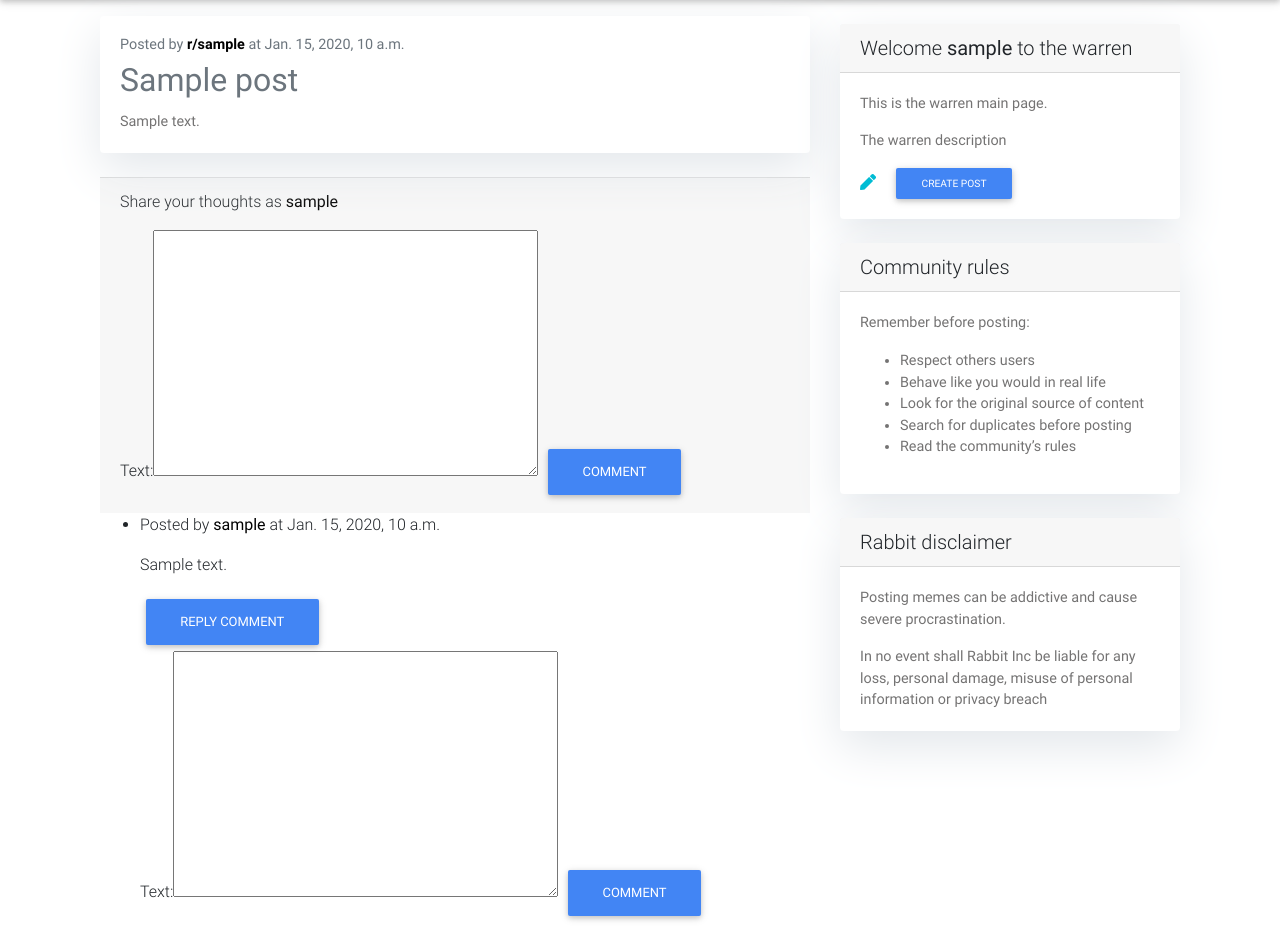
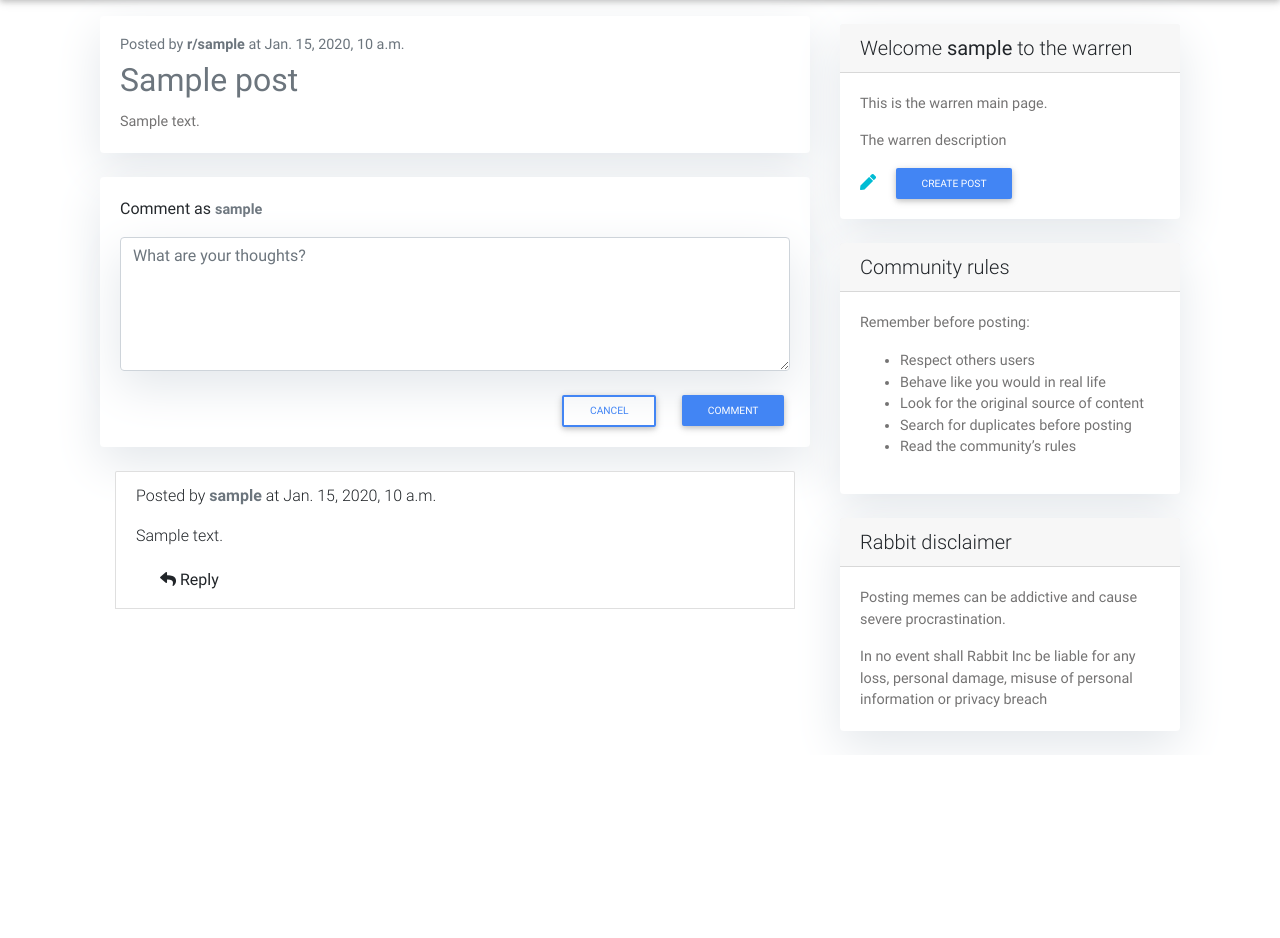
Before and after one commit to UB-ES-19/B2-rabbit, a Django app: page /p/1 in a window 1280 px wide. Shown: the part 58-996 px from the top of the page. After the commit the page ends 808 px from the top, so only its background shows below. Run offline with Django 3.2, Linux system fonts and the light colour scheme; a user stored in the database is signed in; tables that the repository leaves empty hold one stand-in row (values such as "Sample post"); some libraries are stand-ins or nearby versions.

Commit message:
US12-5/6 finished post and coments page. Nested view of coments, hidden form text field, reply, cancel and confirm buttons, added forms.py widget

```diff
--- a/rabbitApp/rabbit/forms.py
+++ b/rabbitApp/rabbit/forms.py
@@ -56,3 +56,6 @@ class CommentForm(ModelForm):
     class Meta:
         model = Comment
         fields = ['text']
+        widgets = {
+            'text': forms.Textarea(attrs={'class': 'form-control','rows': '5','placeholder': 'What are your thoughts?'}),
+        }
--- a/rabbitApp/templates/comments.html
+++ b/rabbitApp/templates/comments.html
@@ -1,19 +1,40 @@
-<li>
-    <p>Posted by <a style="color:#000000" href="/r/{{node.value.user}}"><b>{{node.value.user}}</b></a> at {{node.value.creation_date}}</p>
-    <p>{{ node.value.text }}</p>
+ <li class="list-group-item">
+    <p>Posted by <a class="card-text text-muted h6" href="{{node.value.user}}"><b>{{node.value.user}}</b></a> at {{node.value.creation_date}}</p>
+    <p>{{ node.value.text| safe}}</p>
     {% if request.user.is_authenticated %}
-    <button class="btn btn-primary" type="reply">Reply comment</button>
-    <form action="{% url 'comment' post.id node.value.id  %}" method="post">
-        {% csrf_token %}
-        {{ comment_form }}
-        <button class="btn btn-primary" type="submit">Comment</button>
-    </form>
+        <a class="dropdown-item" onclick="showReply({{ node.value.id }})"><i class="fas fa-reply"></i> Reply</a>
+        <div class="container" id="{{node.value.id }}" style = "display: none;">
+            <div class="card mb-4">
+            <form action="{% url 'comment' post.id node.value.id  %}" method="post">
+                {% csrf_token %}
+                {{ comment_form.text}}
+                </div>
+                <div class = "mb-3">
+                <button right"; class="btn btn-sm my-0 btn-outline-primary waves-effect waves-light" type="cancel" onclick="showReply({{ node.value.id }})" >CANCEL</button>
+                <button class="btn btn-primary btn-sm my-0 ml-3" type="submit">COMMENT</button>
+                </div>
+            </form>
+        </div>
+
+
     {% endif %}
     <ul>
     {% for ch in node.children %}
         {%with node=ch template_name="comments.html" %}
-           <div style="width: 5px"></div> {%include template_name%}
+           <div style="width: 5px"></div>
+            {%include template_name%}
         {%endwith%}
     {% endfor %}
     </ul>
 </li>
+
+<script type="text/javascript">
+    function showReply(nodeId) {
+      var x = document.getElementById(nodeId);
+      if (x.style.display === "none") {
+        x.style.display = "block";
+      } else {
+        x.style.display = "none";
+      }
+    }
+</script>
--- a/rabbitApp/templates/post.html
+++ b/rabbitApp/templates/post.html
@@ -3,7 +3,7 @@
 {% block content-body %}
     <div class="card mb-4">
         <div class="card-body">
-            <p class="card-text text-muted h6">Posted by <a style="color:#000000" href="/r/{{post.user}}"><b>r/{{post.user}}</b></a> at {{ post.creation_date }} </p>
+            <p class="card-text text-muted h6">Posted by <a class="card-text text-muted h6" href="/r/{{post.user}}"><b>r/{{post.user}}</b></a> at {{ post.creation_date }} </p>
             <a href="{% url 'post' post.id %}"><h2 class="card-title text-muted">{{ post.title | safe }}</h2></a>
             {% if post.description %}
                 <p class="card-text">{{ post.description | safe }}</p>
@@ -25,24 +25,33 @@
             </div>
         </div>
     {% endif %}
+
     {% if request.user.is_authenticated %}
-    <div class="card-footer">
-        <p>Share your thoughts as <a style="color:#000000" href="/r/{{user.username}}"><b>{{user.username}}</b></a></p>
+        <div class="card mb-4">
+            <div class="card-body">
+            <p>Comment as <a class="card-text text-muted h6" href="{{user.username}}"><b>{{user.username}}</b></a></p>
             <form action="{% url 'comment' post.id %}" method="post">
                 {% csrf_token %}
-            {{ comment_form }}
-            <button class="btn btn-primary" type="submit">Comment</button>
+                <div class="card mb-4">
+                {{ comment_form.text}}
+                </div>
+
+                <div class="float-right">
+                    <button class="btn btn-sm my-0 btn-outline-primary waves-effect waves-light" type="reset" onClick="comment_form.text.reset()">CANCEL</button>
+                    <button class="btn btn-primary btn-sm my-0 ml-3" type="submit">COMMENT</button>
+                </div>
             </form>
             </div>
+        </div>
     {%  endif %}
-    <ul>
 
-
+        <div class="container" style="margin-top:1em;">
+            <ul class="list-group">
             {% for node in post_comments.children %}
                 {% include 'comments.html' %}
             {% endfor %}
             </ul>
-
+        </div>
 
 {% endblock %}
 
```
Lines whose indentation alone changed are shown as unchanged.
